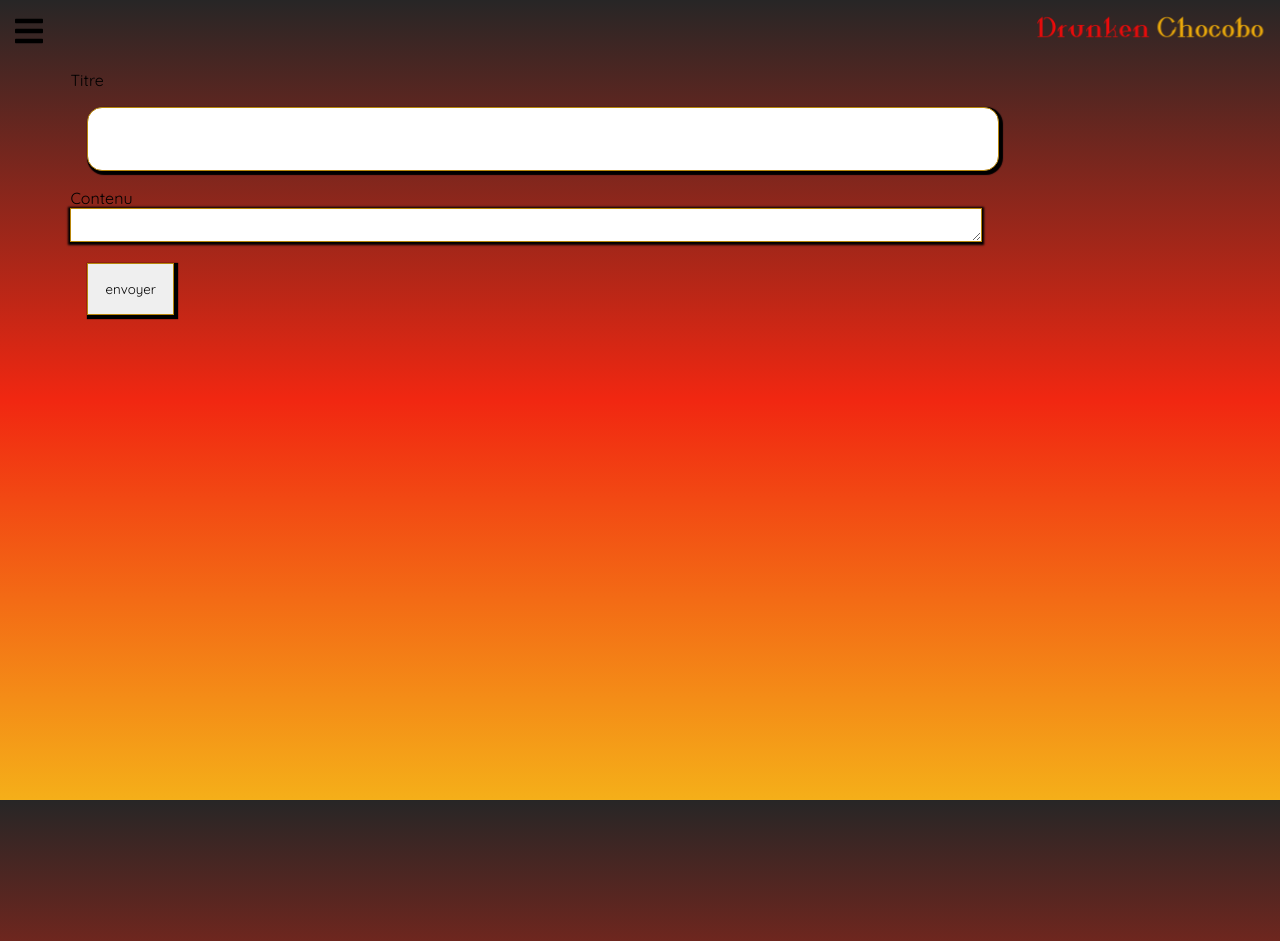
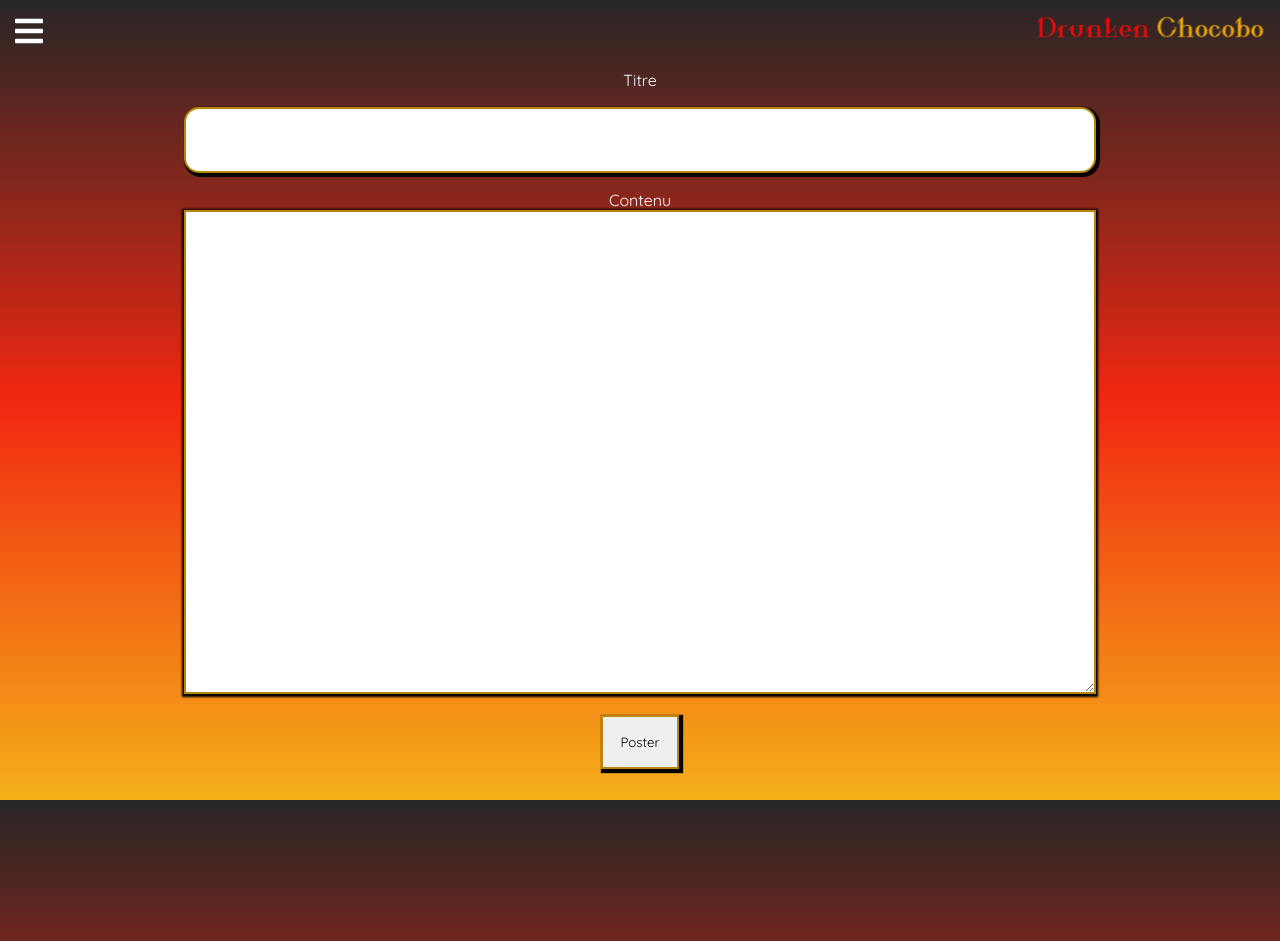
Before and after one commit to Waishy/finalfantasy14, a PHP site: page /createnews.php in a window 1280 px wide. Run offline with PHP 8.4, Linux system fonts and the light colour scheme; data that the repository does not hold is empty; some libraries are stand-ins or nearby versions; some web fonts are replaced.

Commit message:
page news WIP

```diff
--- a/createnews.php
+++ b/createnews.php
@@ -1,23 +1,33 @@
 <?php
-include './include/header.php'
+include './include/header.php';
 ?>
 
 <style>
-
+.titrenews{
+    color : white;
+    text-align: center;
+}
+.contenunews{
+    color: white;
+    text-align: center;
+}
+.subbutton{
+    text-align: center;
+}
 
 </style>
 <div id="main">
-<form action="index.php?action=addComment&amp;id=<?= $post['id'] ?>" method="post">
-            <div>
+<form action="#" method="POST">
+            <div class="titrenews">
                 <label for="title">Titre</label><br />
                 <input type="text" id="title" name="title" />
             </div>
-            <div>
+            <div class="contenunews">
                 <label for="content">Contenu</label><br />
-                <textarea id="content" name="content"></textarea>
+                <textarea id="content" name="content" wrap="off" cols="30" rows="30"></textarea>
             </div>
-            <div>
-               <button type="submit">envoyer</button>
+            <div class="subbutton">
+               <button type="submit">Poster</button>
             </div>
         </form>
 
@@ -38,11 +48,16 @@ include './include/header.php'
             if(empty($errors)){
                 require './include/db.php';
 
-                $req = $db->prepare('INSERT INTO news SET content = ?, title = ?, creation_date = NOW()');
+                $req = $pdo->prepare('INSERT INTO news SET title = ?, content = ?, creation_date = NOW()');
                 $req->execute([$_POST['title'],$_POST['content']]);
+                header('./index.php');
             }
               }
               else{
-                  $errors;
+                  $errors = array();
               }
         ?>
+
+<?php
+include './include/footer.php';
+?>
--- a/css/index.css
+++ b/css/index.css
@@ -33,6 +33,7 @@
 }
 
 .fa-bars {
+    color:white;
     position: fixed;
     top: 0;
     cursor: pointer;
@@ -193,13 +202,13 @@ input{
     border-radius : 15px 15px 15px 15px;
     padding: 2%;
     box-shadow:2px 2px 1px 2px black;
-    border: 1.5px solid darkgoldenrod;
+    border: 2px solid darkgoldenrod;
 }
 button{
     padding: 1.5%;
     margin: 1.5%;
     box-shadow:2px 2px 1px 2px black;
-    border: 1.5px solid darkgoldenrod;
+    border: 2px solid darkgoldenrod;
 }
 .formulaire p{
     margin : 1%;
@@ -207,7 +216,7 @@ button{
 textarea{
     width: 80%;
     box-shadow:0 1px 2px 2px black;
-    border: 1.5px solid darkgoldenrod;
+    border: 2px solid darkgoldenrod;
 }
 
 /*------------------ Card membre -------------------------*/
--- a/include/header.php
+++ b/include/header.php
@@ -47,6 +47,9 @@
         <a class="menu_link" href="contact.php">
             <span>Recrutement</span><i class="fas fa-beer"></i>
         </a>
+        <a class="menu_link" href="contact.php">
+            <span>S'inscrire</span><i class="fas fa-beer"></i>
+        </a>
     </div>
 	<i class="fas fa-bars" id="trigger" style="padding: 15px; font-size:2em;" onclick="openNav()"></i>
 
--- a/index.php
+++ b/index.php
@@ -12,6 +12,7 @@ include './include/header.php'
         <br>
         <hr class="sep_title">
         <div class="article" onclick="scaleArt()">
+        <h3 class="title">Ouverture du site</h3>
         <div class="author">Auteur : <br><br> <div class="aut-name"><br> Waishy</div>  </div>
             <img class="art-img" src="./images/mael.png" alt="">
             <p>Petit news rapide pour vous annoncer la sortie prochaine de la deuxième partie du patch 4.5 avec de nombreuses nouveautés <br><br>
```
Also changed, not shown: other parts of css/index.css (+16 -8 lines), include/db.php (+3 -12 lines), include/functionPosts.php (deleted, +0 -22 lines), news.php (+25 -32 lines).
